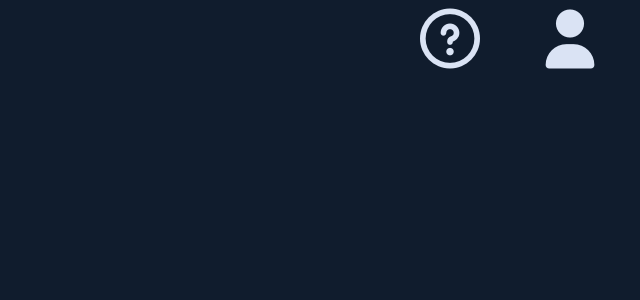
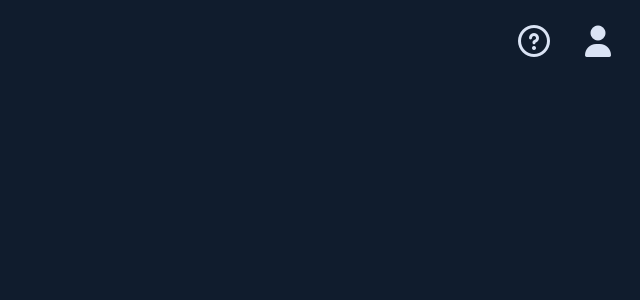
Before and after one commit to OverYander/Prodle, a React (Vite) app: page /valorant/settings in a window 1280 px wide. Shown: the top 300 px of the page, without its empty margins (640-1280 px from the left). Built offline with nearby package versions, Linux system fonts and the light colour scheme.

Commit message:
normalized styling again for headers

```diff
--- a/src/components/RegionBanner.jsx
+++ b/src/components/RegionBanner.jsx
@@ -5,7 +5,7 @@ function RegionBanner({image='', region=''}) {
         <div className="center banner">
             {/* add label and image to checkbox */}
             <input type="checkbox" id={region} name={region} className="remove-checkbox"></input>
-            <label for={region} className="absolute center">
+            <label htmlFor={region} className="absolute center">
                 <img src={image} className="region-logo"></img>
             </label>
         </div>
--- a/src/components/headers/GameSettingHeader.jsx
+++ b/src/components/headers/GameSettingHeader.jsx
@@ -4,14 +4,13 @@ import LoginHeader from './LoginHeader'
 function GameSettingHeader() {
   return (
     <>
-        <nav className="nav text-3xl">
-            <div className="absolute right-[10px]">
-                {/* <!-- currently unimplemented --> */}
-                <button id="help" className="icon"><i className="fa-regular fa-circle-question"></i></button>
 
-                <button id="auth" className="icon"><i className="fa-solid fa-user"></i></button>
-            </div>
-        </nav>
+      <div className="nav absolute top-[10px] right-[10px] h-fit">
+          {/* <!-- currently unimplemented --> */}
+          <button id="help" className="icon"><i className="fa-regular fa-circle-question"></i></button>
+
+          <button id="auth" className="icon"><i className="fa-solid fa-user"></i></button>
+      </div>
     </>
   )
 }
--- a/src/index.css
+++ b/src/index.css
@@ -33,7 +33,7 @@
         background-color: inherit;
         justify-content: space-between;
         align-items: center;
-        padding: 1em;
+        padding: 0;
 
         position: relative;
 
--- a/src/pages/ValGameSettings.jsx
+++ b/src/pages/ValGameSettings.jsx
@@ -3,12 +3,24 @@ import MainLayout from '../layout/layout'
 import Header from '../components/headers/GameSettingHeader'
 import RegionBanners from '../components/RegionBanner'
 
+import AmerBanner from '../assets/img/amer-logo.png'
+import EMEABanner from '../assets/img/emea-logo.png'
+import PacBanner from '../assets/img/pac-logo.png'
+import CNBanner from '../assets/img/cn-logo.png'
+
 function ValGameSettings() {
+
+
   return (
     <>
         <MainLayout>
-          <Header/>
-          <RegionBanners/>
+            <Header/>
+            <div>
+                <RegionBanners region="Amer" banner={AmerBanner} />
+                <RegionBanners region="EMEA" banner={EMEABanner} />
+                <RegionBanners region="Pac" banner={PacBanner} />
+                <RegionBanners region="CN" banner={CNBanner} />
+            </div>
         </MainLayout>
     </>
   )
```
Also changed, not shown: src/pages/GameSelect.jsx (+4 -4 lines).
